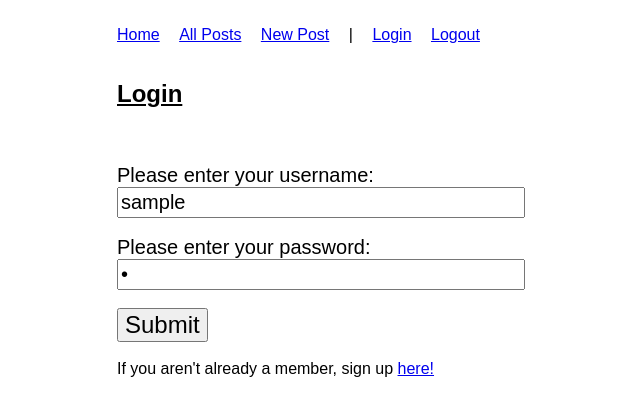
After one commit to shayword/Blogz, a Python web app: template templates/login.html in a window 1280 px wide. The commit adds this page. Shown: the top 416 px of the page, without its empty margins (23-663 px from the left). Run offline with Jinja, Linux system fonts and the light colour scheme; the template is opened without the code that fills it: most values are stand-ins (such as "Sample title", 1, 10 or a date in 2020).

Commit message:
Completed website in accordance with LaunchCode instructions

```diff
--- a/main.py
+++ b/main.py
@@ -19,7 +19,8 @@ class BlogHandler(webapp2.RequestHandler):
             Get all posts by a specific user, ordered by creation date (descending).
             The user parameter will be a User object.
         """
-
+        query = Post.all().filter('author =', user)
+        return query.fetch(limit = 5)
         # TODO - filter the query so that only posts by the given user
         return None
 
--- a/models.py
+++ b/models.py
@@ -9,4 +9,4 @@ class Post(db.Model):
     title = db.StringProperty(required = True)
     body = db.TextProperty(required = True)
     created = db.DateTimeProperty(auto_now_add = True)
-    # TODO - we need an author field here; it should be required
+    author = db.ReferenceProperty(required = True)
--- a/templates/base.html
+++ b/templates/base.html
@@ -5,13 +5,73 @@
         <title>Blogz</title>
         <link rel="stylesheet" href="/css/normalize.css">
         <link rel="stylesheet" href="/css/styles.css">
+        <style type='text/css'>
+            body {
+                font-family: sans-serif;
+                width: 1000px;
+                margin: 0 auto;
+                padding: 10px;
+            }
+
+            .error {
+                color: red;
+            }
+
+            label {
+                display: block;
+                font-size: 20px;
+            }
+
+            input[type=text] {
+                width: 400px;
+                font-size: 20px;
+                padding: 2px;
+            }
+
+            textarea {
+                width: 400px;
+                height: 200px;
+                font-size 17px;
+                font-family: Arial;
+            }
+
+            input[type=submit] {
+                font-size: 24px;
+            }
+
+            hr {
+                margin: 20px auto;
+            }
+
+            .blog + .blog {
+                margin-top: 20px;
+            }
+
+            .blog-title {
+                font-weight: bold;
+                font-size: 20px;
+            }
+
+            .blog-body {
+                margin: 0;
+                font-size: 17px;
+            }
+
+            bigly {
+                font-size: 80%;
+                font-style: italic;
+            }
+        </style>
     </head>
     <body>
         <nav>
             <ul>
-                <li><a href="/">home</a></li>
-                <li><a href="/blog">all posts</a></li>
-                <li><a href="/blog/newpost">new post</a></li>
+                <li><a href="/">Home</a></li>
+                <li><a href="/blog">All Posts</a></li>
+                <li><a href="/blog/newpost">New Post</a></li>
+                <li>|</li>
+                <li><a href="/login">Login</a></li>
+                <li><a href="/logout">Logout</a></li>
             </ul>
         </nav>
         {% block content %}
--- a/templates/blog.html
+++ b/templates/blog.html
@@ -9,7 +9,7 @@
 <h2><a href="/blog/{{ post.key().id() }}">{{ post.title }}</a></h2>
 <p>{{ post.body }}</p>
 <!-- TODO add author w/ link to author's blog page -->
-
+<p class="trump"><bigly><i>written by: <a href="/blog/{{ post.author.username }}">{{ post.author.username }}</a></i></bigly></p>
 {% endfor %}
 
 {% if username %}
--- /dev/null
+++ b/templates/login.html
@@ -0,0 +1,25 @@
+{% extends 'base.html' %}
+
+{% block content %}
+<h2><u>Login</u></h2>
+<br /><br />
+
+<form method="post">
+    <label>
+        <div>Please enter your username:</div>
+        <input type="text" name="username" value="{{username}}">
+    </label>
+    <br />
+
+    <label>
+        <div>Please enter your password:</div>
+        <input type="password" name="password" value="{{password}}">
+    </label>
+
+    <div class="error">{{error}}</div><br />
+
+    <input type="submit">
+</form>
+<br />
+	<div class="signup">If you aren't already a member, sign up <a href="/signup">here!</a></div>
+{% endblock %}
--- a/templates/post.html
+++ b/templates/post.html
@@ -5,8 +5,8 @@
 <h2 class="post-title">{{ post.title }}</h2>
 <p class="post-body">{{ post.body }}</p>
 <!-- TODO add author w/ link to author's blog -->
-<p class="post-author">
-    written on {{ post.created.strftime('%Y-%m-%d') }}
+<p class="trump">
+    <bigly>written by <a href="/blog/{{ post.author.username }}">{{ post.author.username }}</a> on {{ post.created.strftime('%Y-%m-%d') }}</bigly>
 </p>
 
 {% endblock %}
--- a/templates/signup.html
+++ b/templates/signup.html
@@ -36,5 +36,7 @@
     </table>
     <input type="submit">
 </form>
+<br />
+    <div class="signup">If you are already a member, click <a href="/login">here!</a> to sign in!</div>
 
 {% endblock %}
```
